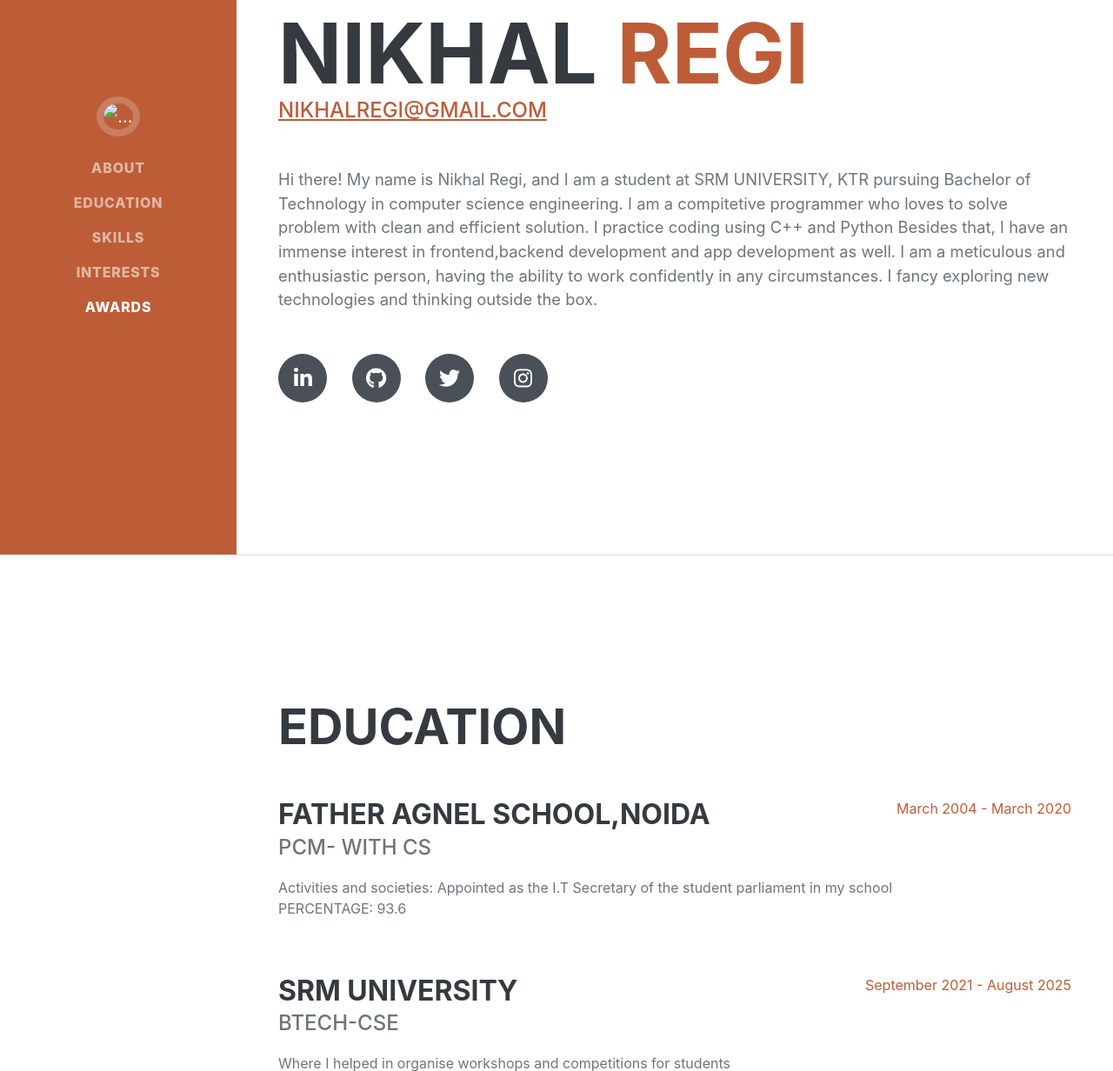
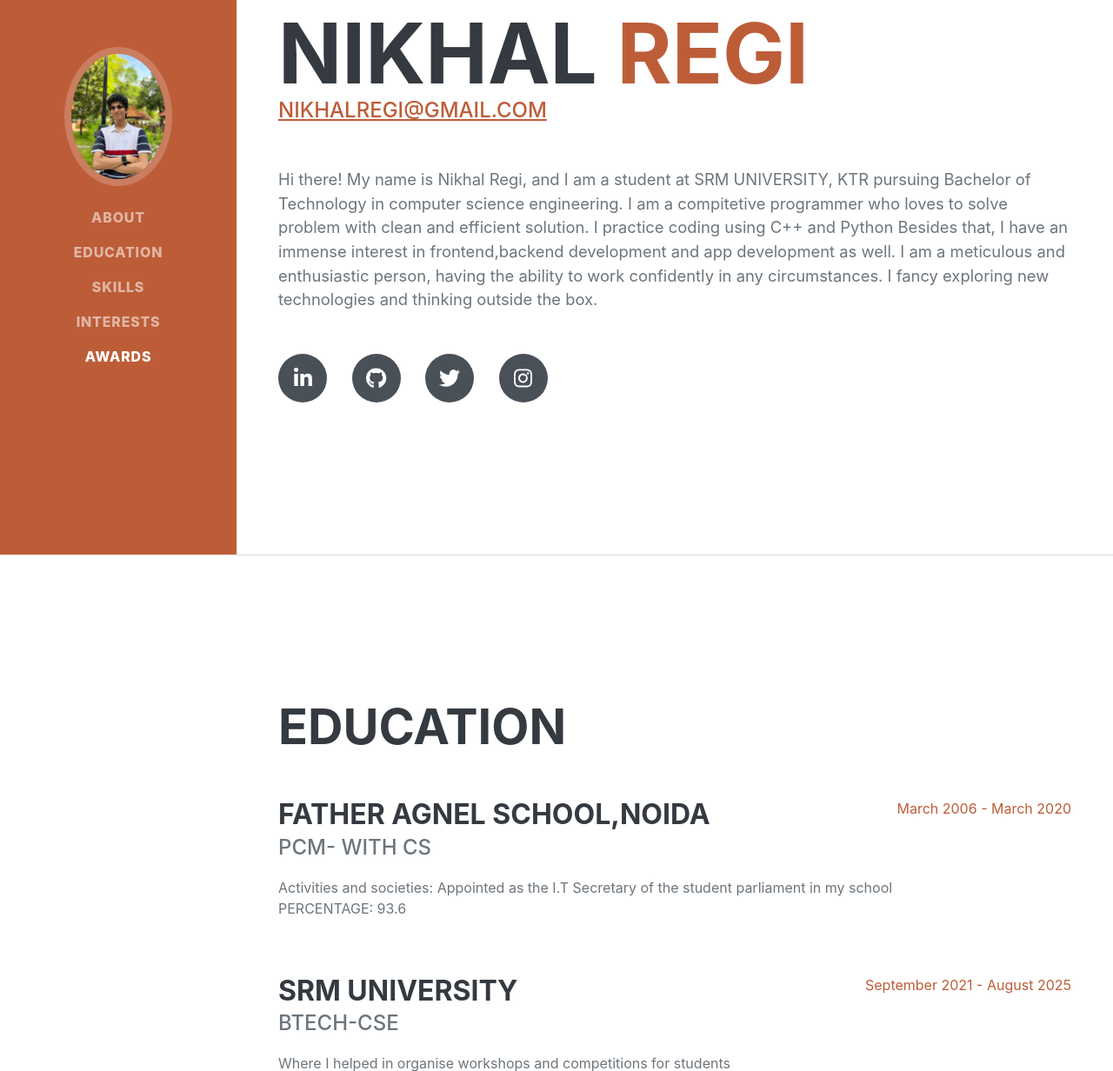
Before and after one commit to Nikhal-regi/Nikhal-regi.github.io, a website: page index.html in a window 1280 px wide. Shown: the part 162-1394 px from the top of the page at 87% size. Drawn offline with nearby package versions, Linux system fonts and the light colour scheme; a web font is replaced by a local one.

Commit message:
Update index.html

```diff
--- a/index.html
+++ b/index.html
@@ -6,7 +6,7 @@
         <meta name="description" content="" />
         <meta name="author" content="" />
         <title>Resume</title>
-        <link rel="icon" type="image/x-icon" href="assets/img/favicon.ico" />
+        <link rel="icon" type="image/x-icon" href="asset/icon.jpeg" />
         <!-- Font Awesome icons (free version)-->
         <script src="https://use.fontawesome.com/releases/v6.1.0/js/all.js" crossorigin="anonymous"></script>
         <!-- Google fonts-->
@@ -20,7 +20,7 @@
         <nav class="navbar navbar-expand-lg navbar-dark bg-primary fixed-top" id="sideNav">
             <a class="navbar-brand js-scroll-trigger" href="#page-top">
                 <span class="d-block d-lg-none">Clarence Taylor</span>
-                <span class="d-none d-lg-block"><img class="img-fluid img-profile rounded-circle mx-auto mb-2" src="assets/img/profile.jpeg" alt="..." /></span>
+                <span class="d-none d-lg-block"><img class="img-fluid img-profile rounded-circle mx-auto mb-2" src="asset/profile.jpeg" alt="..." /></span>
             </a>
             <button class="navbar-toggler" type="button" data-bs-toggle="collapse" data-bs-target="#navbarResponsive" aria-controls="navbarResponsive" aria-expanded="false" aria-label="Toggle navigation"><span class="navbar-toggler-icon"></span></button>
             <div class="collapse navbar-collapse" id="navbarResponsive">
@@ -79,7 +79,7 @@
                             </div>
                             <p>PERCENTAGE: 93.6</p>
                         </div>
-                        <div class="flex-shrink-0"><span class="text-primary">March 2004 - March 2020</span></div>
+                        <div class="flex-shrink-0"><span class="text-primary">March 2006 - March 2020</span></div>
                     </div>
                     <div class="d-flex flex-column flex-md-row justify-content-between">
                         <div class="flex-grow-1">
```
